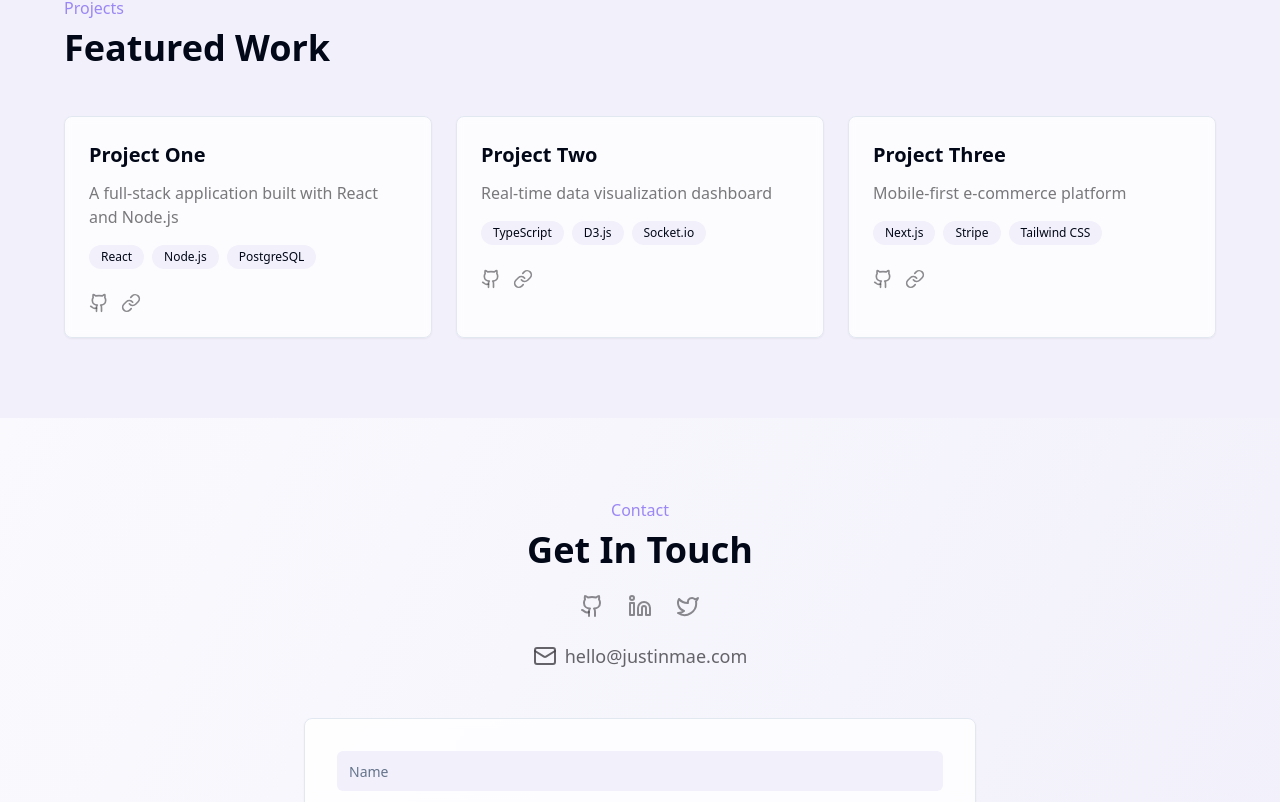
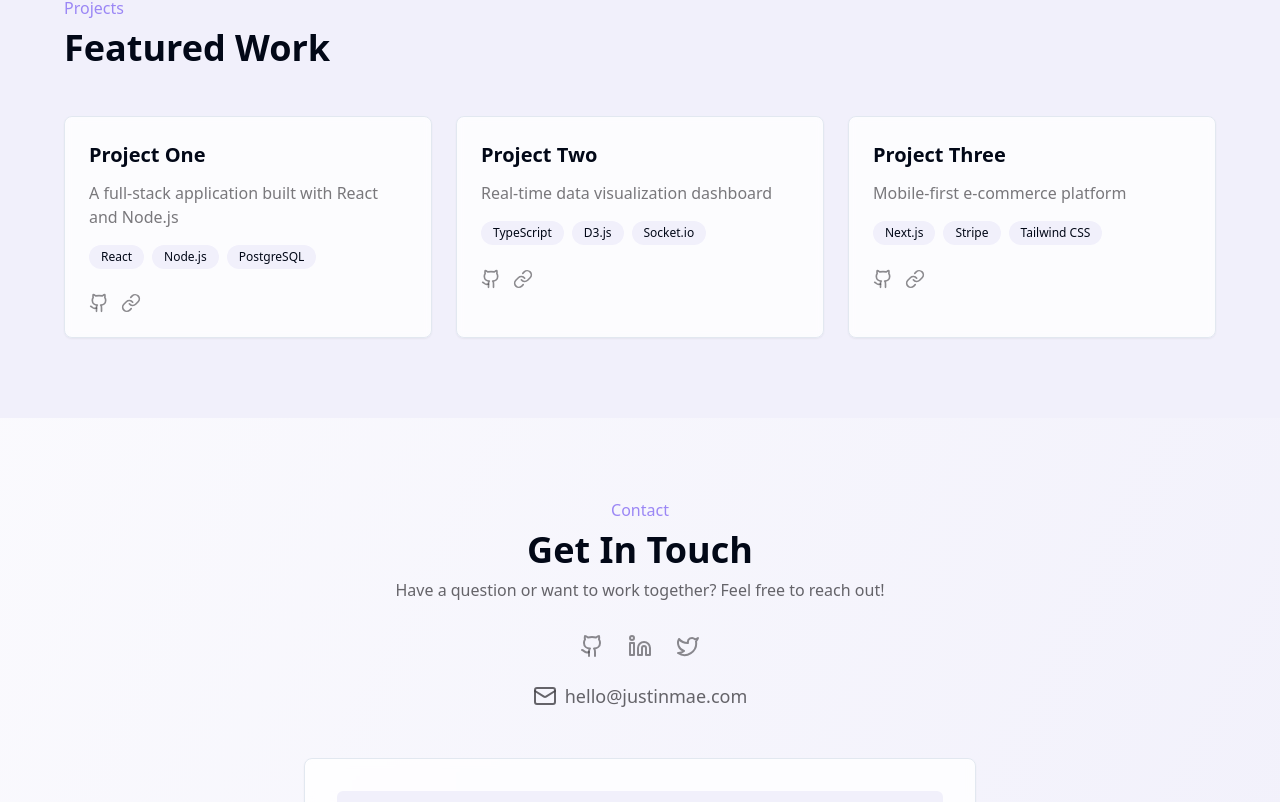
Before and after one commit to justinmae/justinmae.com, a React (Vite) app: page / in a window 1280 px wide. Shown: the part 1492-2294 px from the top of the page. Built offline with nearby package versions, Linux system fonts and the light colour scheme.

Commit message:
Add contact section text
Add text under "Get in Touch" in the contact section.

```diff
--- a/src/components/sections/Contact.tsx
+++ b/src/components/sections/Contact.tsx
@@ -10,7 +10,8 @@ export const Contact = () => {
     <section className="py-20 px-4" id="contact">
       <div className="max-w-6xl mx-auto text-center">
         <span className="text-accent-primary font-medium mb-2 block">Contact</span>
-        <h2 className="text-3xl md:text-4xl font-bold mb-6">Get In Touch</h2>
+        <h2 className="text-3xl md:text-4xl font-bold mb-2">Get In Touch</h2>
+        <p className="text-soft-dark/80 mb-8">Have a question or want to work together? Feel free to reach out!</p>
 
         <div className="flex gap-6 justify-center mb-6">
           <a
```
